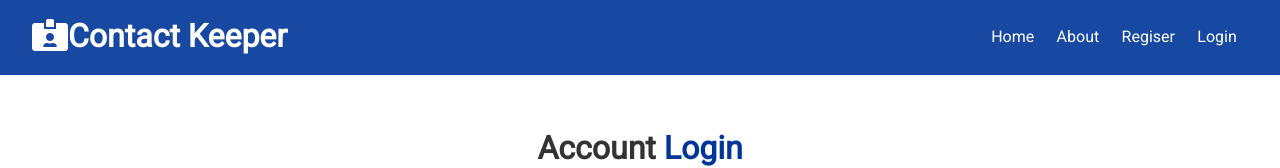
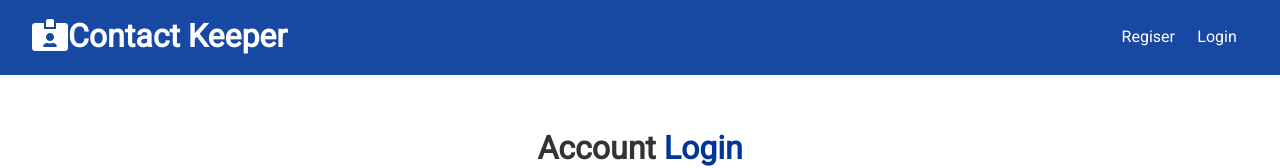
Before and after one commit to FadiZahhar/Webcommunity-MearnStack-Training, a React (Create React App) app in the folder frontend/: page /login in a window 1280 px wide. Shown: the top 168 px of the page. Built offline with nearby package versions, Linux system fonts and the light colour scheme; the HTML template or start-up script is replaced by a standard one.

Commit message:
finishing the Lougout and Navbar

```diff
--- a/frontend/src/components/layout/NavBar.js
+++ b/frontend/src/components/layout/NavBar.js
@@ -1,25 +1,45 @@
-import React from 'react';
+import React, { Fragment, useContext } from 'react';
 import PropTypes from 'prop-types';
 import { Link } from 'react-router-dom';
+import AuthContext from '../../context/auth/authContext'
 
 const Navbar = ({title, icon}) => {
-    return (<div className='navbar bg-primary'>
-        <h1>
-            <i className={icon} />{title}
-        </h1>
-        <ul>
+    const authContext = useContext(AuthContext);
+
+    const { isAuthenticated, logout, user } = authContext;
+
+    const onLogout = () => {
+        logout();
+    }
+
+    const authLinks = (
+        <Fragment>
+            <li>Hello { user && user.name }</li>
             <li>
-                <Link to='/'>Home</Link>
+                <a onClick={onLogout} href="#!">
+                    <i className='fas fa-sign-out-alt'></i> <span className='hide-sm'>Logout</span>
+                </a>
             </li>
-            <li>
-                <Link to='/about'>About</Link>
-            </li>
+        </Fragment>
+    )
+
+    const guestLinks = (
+        <Fragment>
             <li>
                 <Link to='/register'>Regiser</Link>
             </li>
             <li>
                 <Link to='/login'>Login</Link>
             </li>
+        </Fragment>
+    )
+
+    return (<div className='navbar bg-primary'>
+        <h1>
+            <i className={icon} />{title}
+        </h1>
+        <ul>
+            {isAuthenticated ? authLinks : guestLinks}
         </ul>
     </div>)
 }
--- a/frontend/src/context/alert/AlertState.js
+++ b/frontend/src/context/alert/AlertState.js
@@ -1,5 +1,5 @@
 import React, { useReducer } from 'react';
-import uuid from 'uuid';
+import {v4 as uuid} from 'uuid';
 import AlertContext from './alertContext';
 import alertReducer from './alertReducer';
 import {
@@ -14,7 +14,7 @@
 
   // Set Alert
   const setAlert = (msg, type, timeout = 5000) => {
-    const id = uuid.v4();
+    const id = uuid;
     dispatch({
       type: SET_ALERT,
       payload: {msg, type, id},
--- a/frontend/src/context/auth/AuthState.js
+++ b/frontend/src/context/auth/AuthState.js
@@ -95,7 +95,7 @@
   }
 
   // Logout
-  const logoutUser = () => console.log('logoutuser');
+  const logoutUser = () => dispatch({type: LOGOUT})
 
   // Clear Errors
   const clearErrors = () => dispatch({ type: CLEAR_ERRORS})
--- a/frontend/src/context/auth/authReducer.js
+++ b/frontend/src/context/auth/authReducer.js
@@ -29,6 +29,7 @@
       };
     case REGISTER_FAIL:
     case AUTH_ERROR:
+      case LOGOUT:
       localStorage.removeItem('token');
       return {
         ...state,
```
